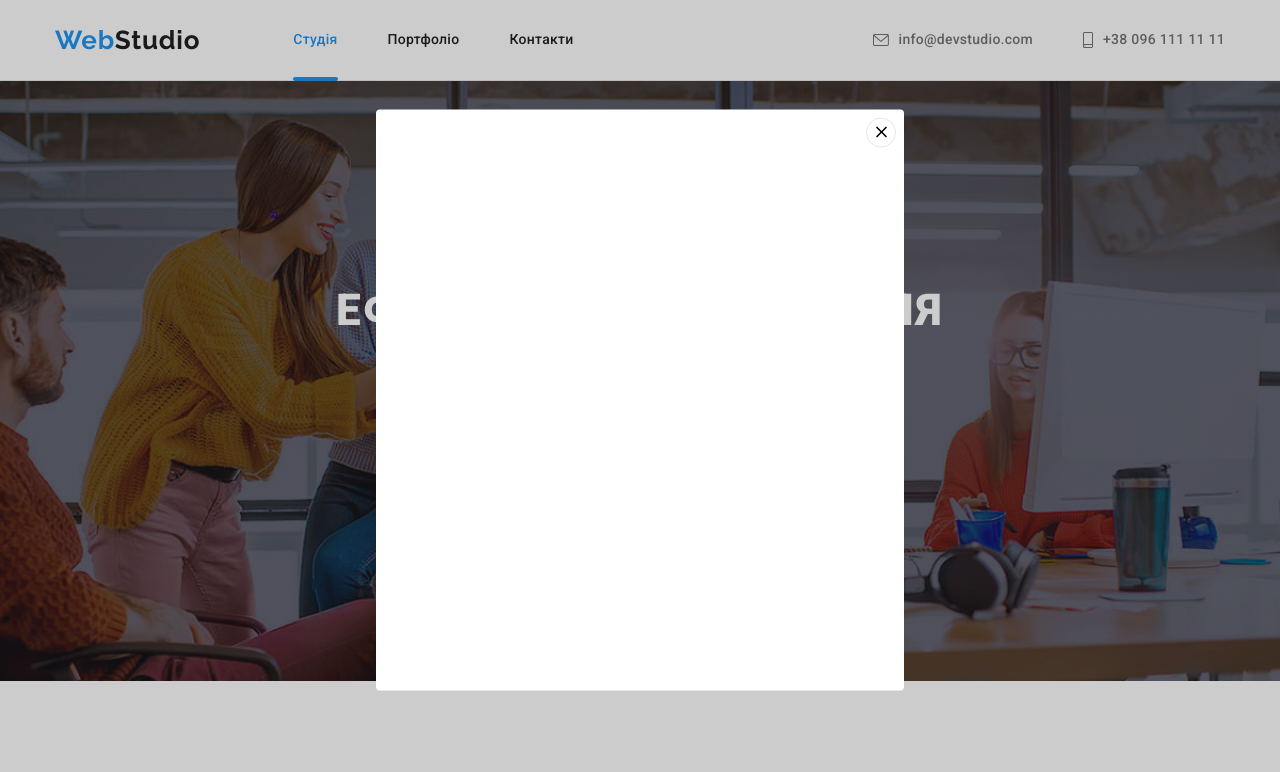
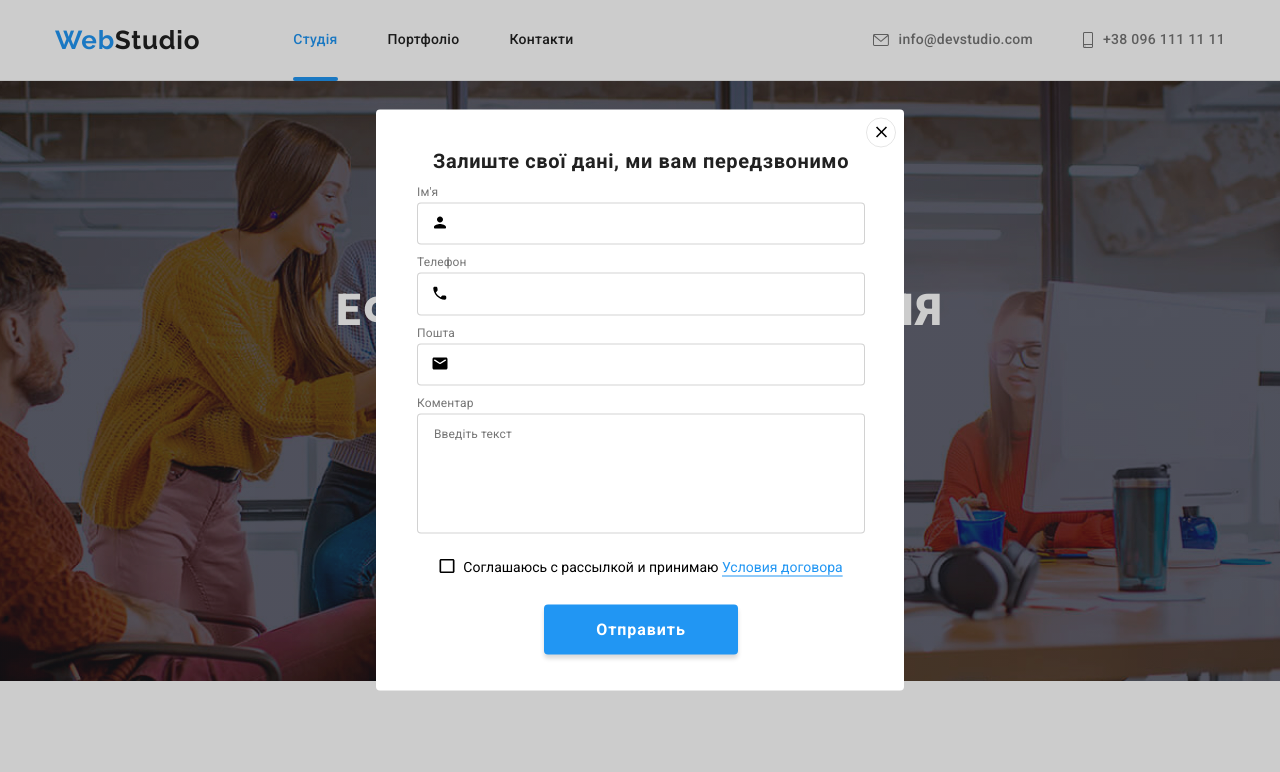
Before and after one commit to Alona1366/goit-markup-hw-06, a plain HTML site: page index.html in a window 1280 px wide. Both pictures are taken after a click on the button "Замовити послугу". Shown: the top 772 px of the page. Drawn offline with nearby package versions, Linux system fonts and the light colour scheme.

Commit message:
Added submit and modal form

```diff
--- a/index.html
+++ b/index.html
@@ -606,6 +606,23 @@
             </li>
           </ul>
         </div>
+
+        <div class="footer-submit">
+          <form class="submit-form">
+            <label class="submit-lable">
+              <h2 class="submit-title">Підпишіться на розсилку</h2>
+              <div class="mail-input-button">
+                <input type="email" name="email" class="submit-input" placeholder="E-mail" />
+                <button class="submit-button">
+                  <span class="sumbit-title"> Підписатися</span>
+                  <svg class="button-icon" width="24px" height="24px">
+                    <use href="./images/icons.svg#send-icon"></use>
+                  </svg>
+                </button>
+              </div>
+            </label>
+          </form>
+        </div>
       </div>
     </footer>
 
@@ -617,6 +634,55 @@
             <use href="./images/icons.svg#icon-close"></use>
           </svg>
         </button>
+
+        <form class="register-form">
+          <strong class="register-form-title">Залиште свої дані, ми вам передзвонимо</strong>
+          <div class="register-form-group" role="group">
+            <label class="register-form-wrap">
+              <span class="register-form-label">Ім'я</span>
+              <input class="register-form-input" type="text" />
+              <svg class="register-form-icon" width="18" height="18">
+                <use href="./images/icons.svg#Form-name"></use>
+              </svg>
+            </label>
+            <label class="register-form-wrap">
+              <span class="register-form-label">Телефон</span>
+              <input class="register-form-input" type="tel" />
+              <svg class="register-form-icon" width="18" height="18">
+                <use href="./images/icons.svg#Form-phone"></use>
+              </svg>
+            </label>
+            <label class="register-form-wrap">
+              <span class="register-form-label">Пошта</span>
+              <input class="register-form-input" type="email" />
+              <svg class="register-form-icon" width="18" height="18">
+                <use href="./images/icons.svg#Form-mail"></use>
+              </svg>
+            </label>
+            <label class="register-form-wrap">
+              <span class="register-form-label">Коментар</span>
+              <textarea
+                class="register-form-message"
+                name=""
+                placeholder="Введіть текст"
+              ></textarea>
+            </label>
+          </div>
+
+          <label class="register-form-agreement">
+            <input class="register-checkbox visuaaly-hidden" type="checkbox" name="agreement" />
+            <svg class="register-icon" width="16" height="15">
+              <use class="register-icon-uncheck" href="./images/icons.svg#icon-uncheck"></use>
+              <use class="register-icon-check" href="./images/icons.svg#icon-check"></use>
+            </svg>
+            <span class="register-form-agreement-text">
+              Соглашаюсь с рассылкой и принимаю
+              <a class="register-form-agreement-link" href="">Условия договора</a>
+            </span>
+          </label>
+
+          <button class="register-form-btn" type="submit">Отправить</button>
+        </form>
       </div>
     </div>
 
```
